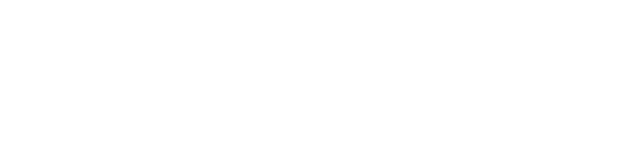
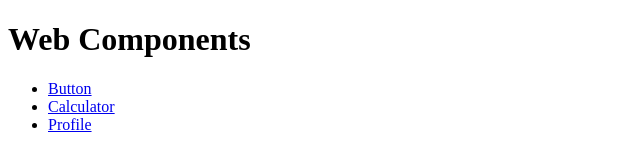
Before and after one commit to jmatembu/jmatembu.github.io, a plain HTML site: page index.html in a window 1280 px wide. Shown: the whole page, without its empty margins (0-640 px from the left). Drawn offline with Linux system fonts and the light colour scheme.

Commit message:
Add links to completed components

```diff
--- a/index.html
+++ b/index.html
@@ -4,6 +4,11 @@
 	<title>Web Components</title>
 </head>
 <body>
-
+	<h1>Web Components</h1>
+	<ul>
+		<li><a href="components/buttons/index.html">Button</a></li>
+		<li><a href="components/calculator/index.html">Calculator</a></li>
+		<li><a href="components/profile-card/index.html">Profile</a></li>
+	</ul>
 </body>
 </html>
```
